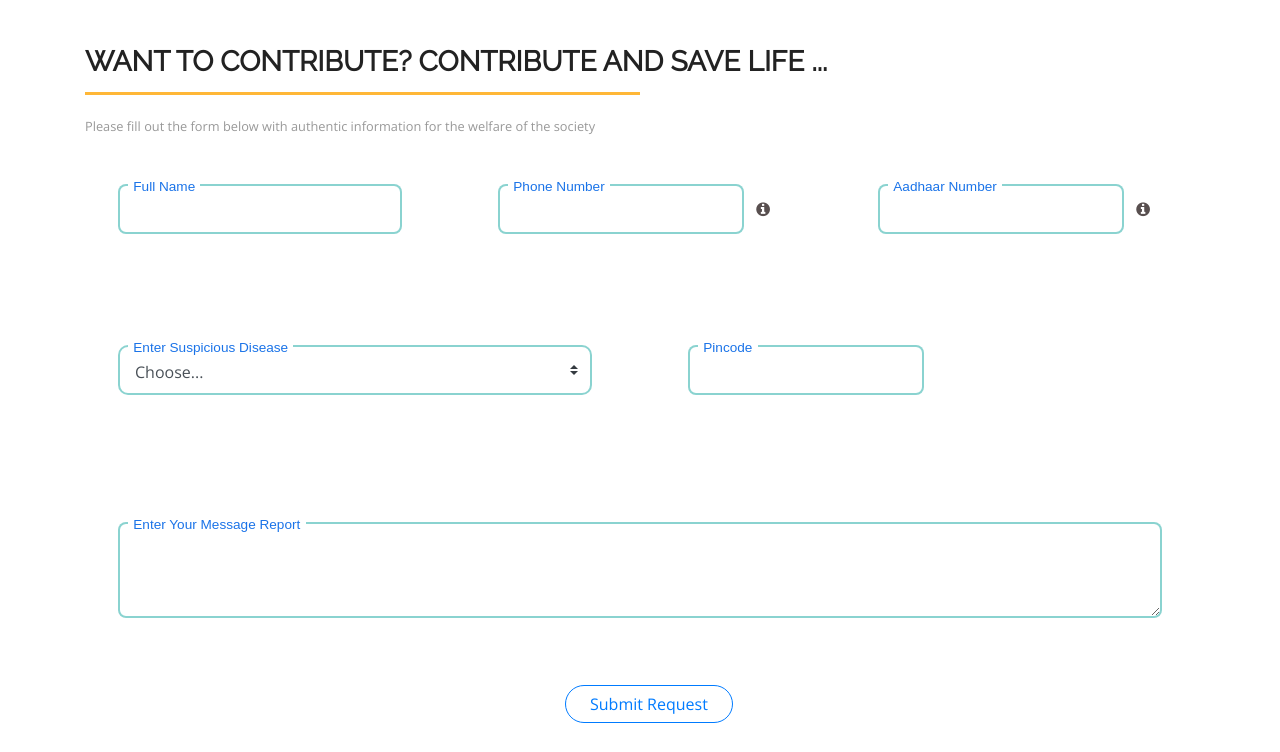
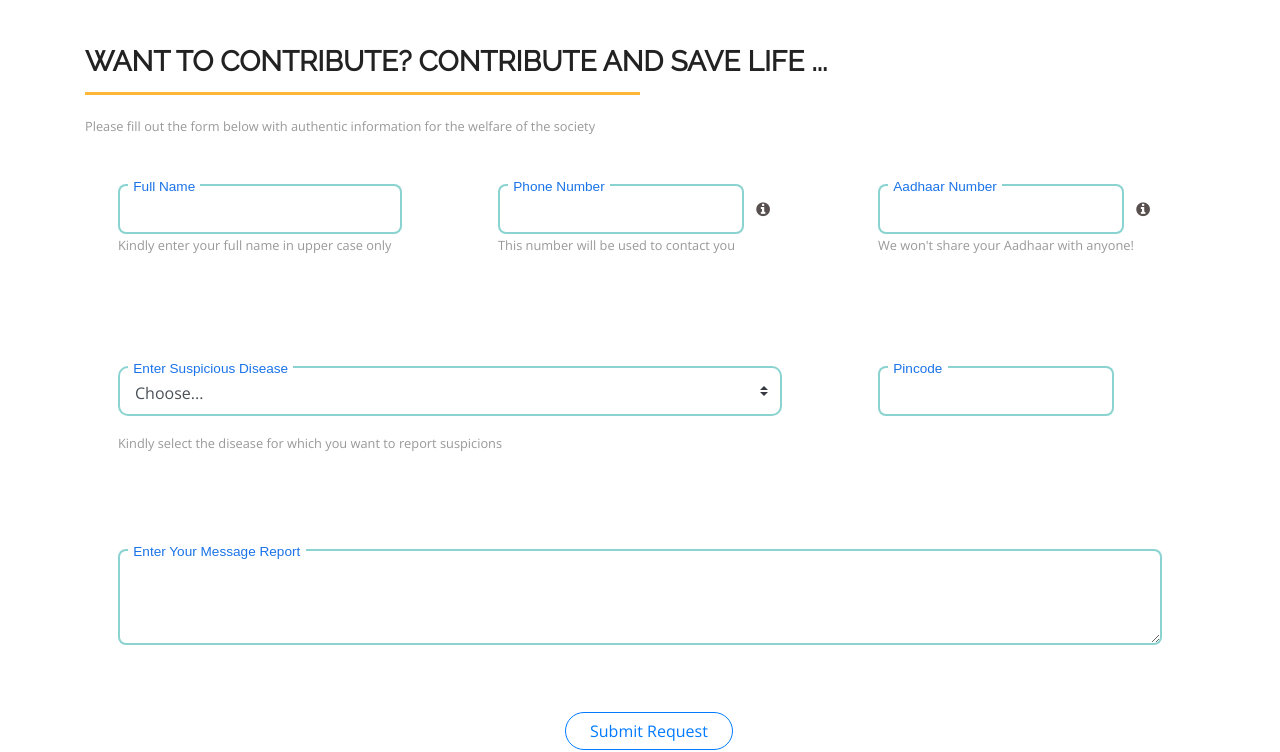
Before and after one commit to biswajitpatra/Disease-Reporting-System, a Django app: page / in a window 1280 px wide. Shown: the part 1416-2168 px from the top of the page. Run offline with Django 3.2, Linux system fonts and the light colour scheme; data that the repository does not hold is empty; some libraries are stand-ins or nearby versions; some web fonts are replaced.

Commit message:
minor ux fixes in the report form

```diff
--- a/disdata/static/js/reportFormValidation.js
+++ b/disdata/static/js/reportFormValidation.js
@@ -12,5 +12,6 @@ new Cleave('.mobile',{
 })
 
 new Cleave('#otp',{
-    numericOnly: true
+    numericOnly: true,
+    blocks: [0, 9999]
 })
--- a/disdata/templates/index.html
+++ b/disdata/templates/index.html
@@ -139,18 +139,21 @@
              <div class="row from-group">
                 <div class="col-lg-4 msg-area">
                   <label class="ui-form-input-container">
-                    <input class="ui-form-input" required>
+                    <input type="text" class="ui-form-input full_name" required onkeypress="return (event.charCode > 64 &&
+                    event.charCode < 91)">
                     <span class="form-input-label">Full Name</span>
+                    <small>Kindly enter your full name in upper case only</small>
                   </label>
                 </div>
                 <div class="col-lg-4 msg-area">
                   <label class="ui-form-input-container">
                    <div class="d-flex">
-                      <input class="ui-form-input mobile" required minLength="16" maxLength="16">
+                      <input class="ui-form-input mobile" minLength="16" maxLength="16" required>
                       <button type="button" class="btn btn-secondary" data-toggle="tooltip" data-placement="right" title="Enter the 10 digit Mobile phone number to which OTP will be sent" style="background:transparent; outline:none;border:none">
                         <i class="fa fa-info-circle" style="color: rgb(88, 79, 79)"></i>
                        </button>
                    </div>
+                   <small>This number will be used to contact you</small>
                     <span class="form-input-label">Phone Number</span>
                   </label>
                 </div>
@@ -162,10 +165,11 @@
                          <i class="fa fa-info-circle" style="color: rgb(88, 79, 79)"></i>
                         </button>
                       </div>
+                      <small>We won't share your Aadhaar with anyone!</small>
                       <span class="form-input-label">Aadhaar Number</span>
                     </label>
                </div>
-               <div class="col-md-6 msg-area">
+               <div class="col-md-8 msg-area">
                   <div class="input-group mb-3">
                     <label class="ui-form-input-container"></label>
                     <!-- <div class="input-group-prepend">
@@ -179,11 +183,12 @@
                     </select>
                     <span class="form-input-label">Enter suspicious disease</span>
                   </div>
+                  <small>Kindly select the disease for which you want to report suspicions</small>
                </div>
-               <div class="col-md-6 msg-area">
+               <div class="col-md-4 msg-area w-100">
                 <div class="input-group mb-3">
                   <label class="ui-form-input-container">
-                    <input class="ui-form-input" name="pincode" id="pincode-field" readonly>
+                    <input class="ui-form-input" name="pincode" id="pincode-field" required readonly>
                     <span class="form-input-label">Pincode</span>
                   </label>
                 </div>
@@ -203,7 +208,7 @@
              <div class="modal-content">
                <div class="modal-header">
                  <h5 class="modal-title" id="exampleModalCenterTitle">Mobile Number Verification</h5>
-                 <button type="button" class="close" data-dismiss="modal" aria-label="Close">
+                 <button type="button" class="close" data-dismiss="modal" aria-label="Close" style="outline:none">
                    <span aria-hidden="true">&times;</span>
                  </button>
                </div>
@@ -211,15 +216,15 @@
 
                    <form action="">
                     <div class="d-flex">
-                      <label class="text-dark">Enter the OTP sent to your number:</label>
-                      <input id="otp" minlength="6" maxLength="6">
+                      <label class="text-dark">Enter the 6 digit OTP sent to your number:</label>
+                      <input id="otp" minlength="7" maxLength="7">
                     </div>
                    </form>
 
                </div>
                <div class="modal-footer d-flex justify-content-center">
-                 <button type="button" class="btn btn-outline-success" data-dismiss="modal" id="verify-otp">Verify Phone</button>
-                 <button type="button" class="btn btn-outline-danger">Resend OTP</button>
+                 <button type="button" class="btn btn-outline-success px-4 rounded-pill" data-dismiss="modal" id="verify-otp">Verify Phone</button>
+                 <button type="button" class="btn btn-outline-danger px-4 rounded-pill">Resend OTP</button>
                </div>
              </div>
            </div>
@@ -336,6 +341,7 @@
           if(document.getElementById("reportForm").reportValidity()){
 
             const phoneNumber = $('input.mobile').val()
+            console.log(phoneNumber)
             const appVerifier = window.recaptchaVerifier;
             firebase.auth().signInWithPhoneNumber(phoneNumber, appVerifier)
               .then(function (confirmationResult) {
```
